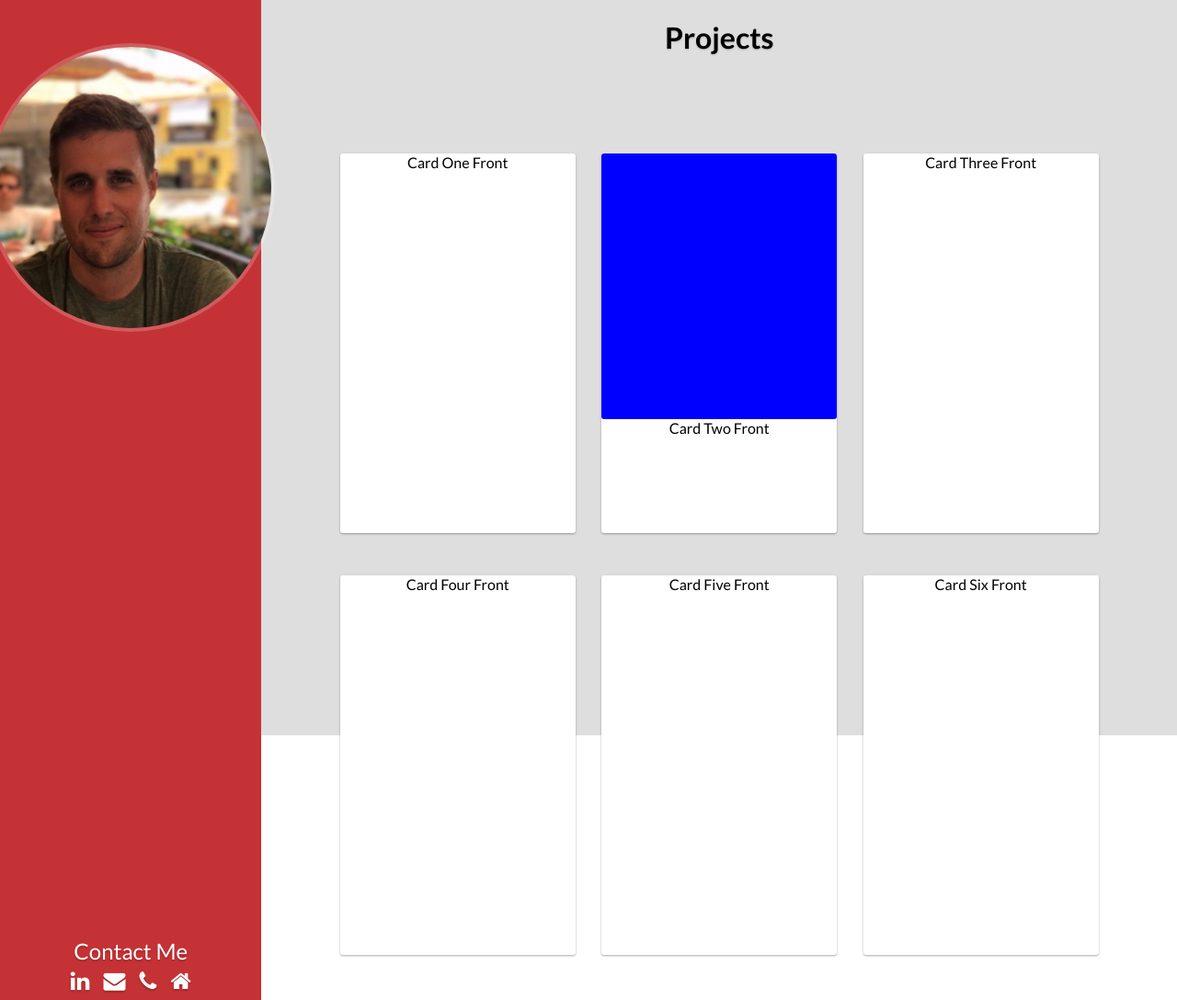
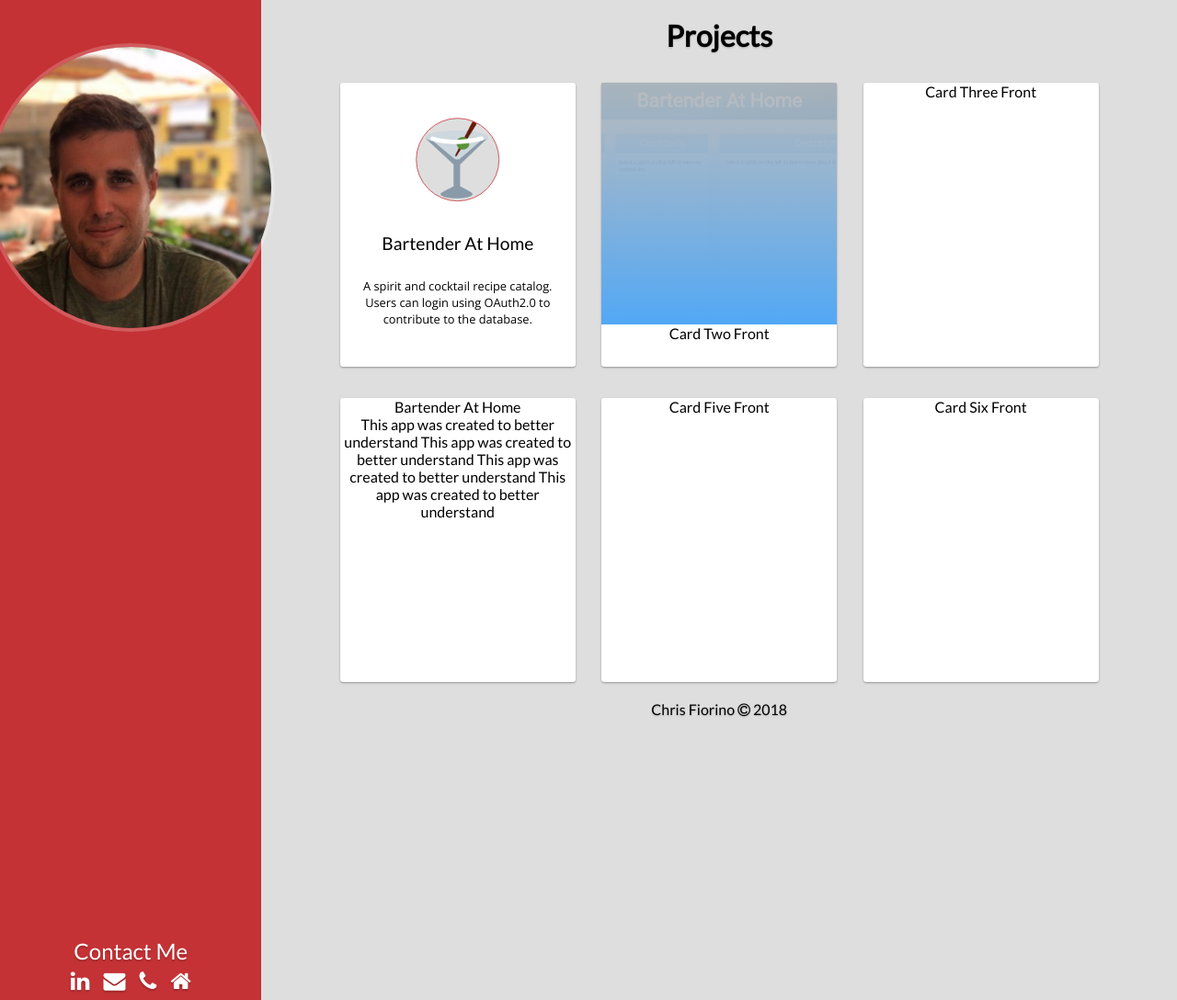
Before and after one commit to chrisfio/portfolio, a plain HTML site: page index.html in a window 1280 px wide. Shown: the top 1088 px of the page at 92% size. Drawn offline with nearby package versions, Linux system fonts and the light colour scheme.

Commit message:
Styling and add image

```diff
--- a/grid.css
+++ b/grid.css
@@ -17,7 +17,7 @@
 }
 
 html {
-	height: 100vh;
+
 }
 
 body {
@@ -25,11 +25,29 @@ body {
 	font-family: 'Lato', sans-serif;
 }
 
+h1 {
+	margin: 0;
+}
+
+.header {
+	position: relative;
+}
+
+.header h1 {
+	position: absolute;
+	top: 50%;
+	left: 50%;
+	transform: translateX(-50%) translateY(-50%);
+}
+
+.footer p {
+	margin: 0;
+}
+
 .wrapper {
 	display: grid;
 	grid-template-columns: 4fr 1fr 4fr 4fr 4fr 1fr;
 	background: #dedede;
-	height: 100vh;
 }
 
 .side-top img {
@@ -43,7 +61,9 @@ body {
 
 .projects {
 	display: grid;
-	grid-template-rows: 1fr 3fr 3fr 1fr;
+	grid-template-rows: 2fr 9fr 9fr 1fr;
+	height: 100vh;
+	min-height: 600px;
 }
 
 .projects > div:nth-child(odd) {
@@ -114,9 +134,11 @@ body {
 }
 
 .front .top-img {
-	height: 70%;
-	background: blue;
-	border-radius: 3px;
+	height: 85%;
+	border-radius: 3px 3px 0px 0px;
+	background-size: cover;
+	background-position: top;
+	position: relative;
 }
 
 .front, .back {
@@ -136,3 +158,68 @@ body {
 	transform: rotateY(180deg);
 	box-shadow: 0 14px 28px rgba(0,0,0,0.25), 0 10px 10px rgba(0,0,0,0.22);
 }
+
+.front .bartender-at-home:after {
+	content: '';
+	position: absolute;
+	width: 100%;
+	height: 100%;
+	background: linear-gradient(to top, #52a8f5, rgba(181,181,181,0.9));
+	left: 0;
+}
+
+.card-top-section {
+	position: relative;
+	height: 60%;
+	overflow: hidden;
+	backface-visibility: hidden;
+}
+
+.card-top-section p {
+	font-size: 1.5vw;
+}
+
+.card-top-circle {
+	position: absolute;
+	width: 35%;
+	background: #dedede;
+	background-image: url('images/drink.png');
+ 	background-size: cover;
+    background-position: top;
+	border-radius: 50%;
+	border-style: solid;
+	border-width: 1px;
+	border-color: #cf5a5e;
+	top: 45%;
+	left: 50%;
+	transform: translateX(-50%) translateY(-50%);
+	backface-visibility: hidden;
+}
+
+.card-top-circle:after {
+	content: '';
+	padding-bottom: 100%;
+	display: flex;
+}
+
+.card-front-title {
+	position: absolute;
+	bottom: 0;
+	width: 100%;
+	backface-visibility: hidden;
+}
+
+.card-bottom-section {
+	font-size: 1vw;
+	position: relative;
+	height: 40%;
+	backface-visibility: hidden;
+}
+
+.card-bottom-section p {
+	position: absolute;
+	top: 5%;
+	padding: 8%;
+	font-size: 1vw;
+	font-family: 'Open Sans', sans-serif;
+}
--- a/index.html
+++ b/index.html
@@ -5,7 +5,7 @@
 	<meta charset="utf-8">
 
 	<link href="https://maxcdn.bootstrapcdn.com/font-awesome/4.7.0/css/font-awesome.min.css" rel="stylesheet" type="text/css">
-	<link href="https://fonts.googleapis.com/css?family=Lato:400,700" rel="stylesheet">
+	<link href="https://fonts.googleapis.com/css?family=Lato|Open+Sans:300,400" rel="stylesheet">
 
 	<title>Portfolio - Chris Fiorino CSS Grid</title>
 	<meta name="description" content="HTML Grid Layout">
@@ -38,7 +38,15 @@
 			<div class="project-card-wrapper">
 				<div class="project-card">
 					<div class="front">
-						<p>Card One Front</p>
+						<div class="card-top-section">
+							<div class="card-top-circle"></div>
+							<div class="card-front-title">
+								<p>Bartender At Home</p>
+							</div>
+						</div>
+						<div class="card-bottom-section">
+							<p>A spirit and cocktail recipe catalog. Users can login using OAuth2.0 to contribute to the database.</p>
+						</div>
 					</div>
 					<div class="back">
 						<p>Card One Back</p>
@@ -48,7 +56,10 @@
 			<div class="project-card-wrapper">
 				<div class="project-card">
 					<div class="front">
-						<p>Card Four Front</p>
+						<div class="card-title"><p>Bartender At Home</p></div>
+						<div class="card-description"><p>This app was created to better understand This app was created to better understand This app was created to better understand This app was created to better understand </p></div>
+						<div class="card-icons-holder"></div>
+						<div class="card-project-links"></div>
 					</div>
 					<div class="back">
 						<p>Card Four Back</p>
@@ -62,7 +73,7 @@
 			<div class="project-card-wrapper">
 				<div class="project-card">
 					<div class="front">
-						<div class="top-img"></div>
+						<div class="top-img bartender-at-home" style="background-image: url(images/bartenderAtHome.png)"></div>
 						<div class="bottom-text">
 							<p>Card Two Front</p>
 						</div>
```
Also changed, not shown: images/bartenderAtHome.png (added), images/drink.png (added), 1 other file.
